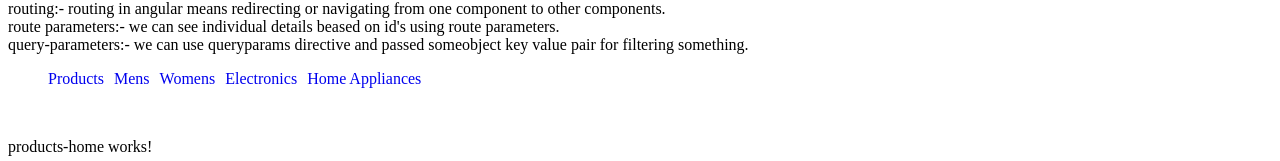
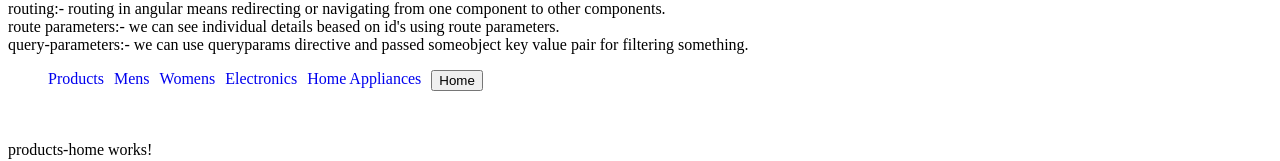
Before and after one commit to Sudheesh7504/Angular-learning-2024-2025, an Angular app: page / in a window 1280 px wide. Shown: the part 4180-4341 px from the top of the page. Built offline with nearby package versions, Linux system fonts and the light colour scheme.

Commit message:
without anchor tag route navigation

```diff
--- a/src/app/app-routing.module.ts
+++ b/src/app/app-routing.module.ts
@@ -33,6 +33,7 @@ import { ProductsComponent } from './query-params/products/products.component';
 
 const routes: Routes = [
   { path: '', component: ProductsHomeComponent },
+  { path: 'home/:id/:test', component: ProductsHomeComponent },
   { path: 'products', component: ProductsComponent },
   { path: '**', component: NotFoundComponent }
 ];
--- a/src/app/query-params/products-header/products-header.component.html
+++ b/src/app/query-params/products-header/products-header.component.html
@@ -7,6 +7,7 @@
             <a routerLink="/products" routerLinkActive="active" [queryParams]="{category:'Electronics'}">Electronics</a>
             <a routerLink="/products" routerLinkActive="active" [queryParams]="{category:'Home Appliances'}">Home
                 Appliances</a>
+            <button (click)="navigateToHome()">Home</button>
         </li>
     </ul>
 </nav>
--- a/src/app/query-params/products-header/products-header.component.ts
+++ b/src/app/query-params/products-header/products-header.component.ts
@@ -1,4 +1,5 @@
 import { Component } from '@angular/core';
+import { Route, Router } from '@angular/router';
 
 @Component({
   selector: 'app-products-header',
@@ -7,4 +8,12 @@ import { Component } from '@angular/core';
 })
 export class ProductsHeaderComponent {
 
+  constructor(private route: Router) { }
+  id = 8;
+  navigateToHome() {
+    this.route.navigate(['/home', this.id, "test"], {
+      queryParams: { pageNo: 10, size: 20 }
+    })
+  }
+
 }
```
